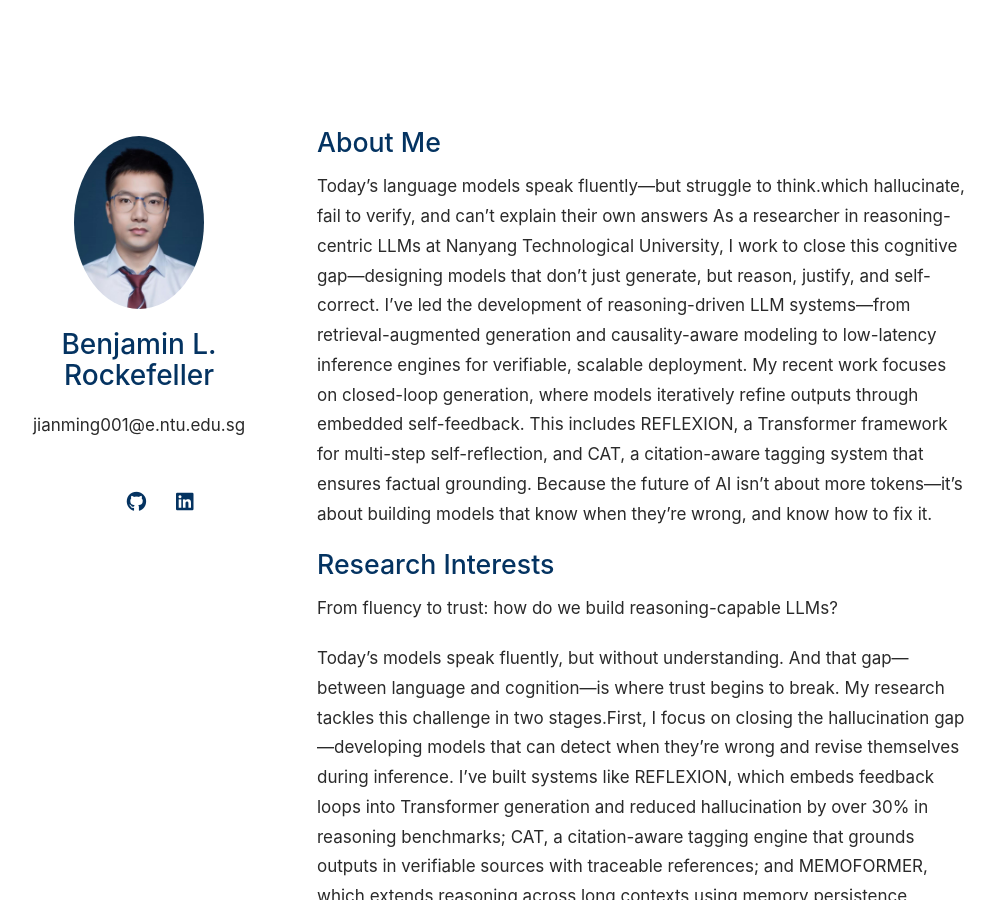
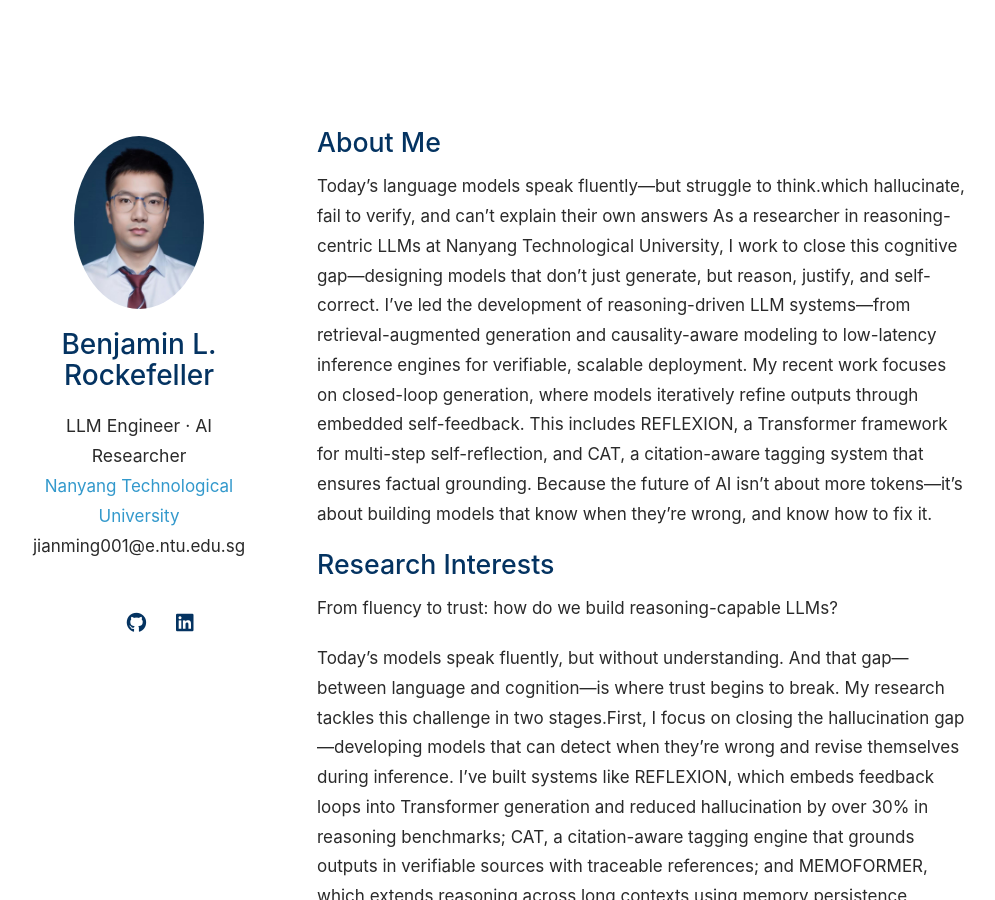
Before and after one commit to BenjaminRockefeller/benjaminrockefeller.github.io, a Jekyll site: the page built from index.md, in a window 1280 px wide and 900 px high. Shown: the whole window, without its empty margins (137-1132 px from the left). Built offline with Jekyll 4.4.1, drawn with Linux system fonts in a browser that asks for light colours; a style sheet for code colours, icons or effects is not loaded; our own code applies the rules of GitHub Pages for plain Markdown files; some of the changed lines change nothing that is shown.

Commit message:
Update _config.yml

```diff
--- a/_config.yml
+++ b/_config.yml
@@ -1,11 +1,10 @@
 # Basic Information
 
 title: "Benjamin L. Rockefeller"
-description: LLM Engineer, AI Researcher, Economics-Driven Systems Thinker
-  M.Sc. in Applied Economics, NTU Singapore
-  B.A. in International Economics, Nankai University
-url: "https://benjaminrockefeller.github.io"
+position: "LLM Engineer · AI Researcher"
+affiliation: "Nanyang Technological University"
 email: jianming001@e.ntu.edu.sg
+canonical: https://benjaminrockefeller.github.io/
 
 
 # ======================
```
